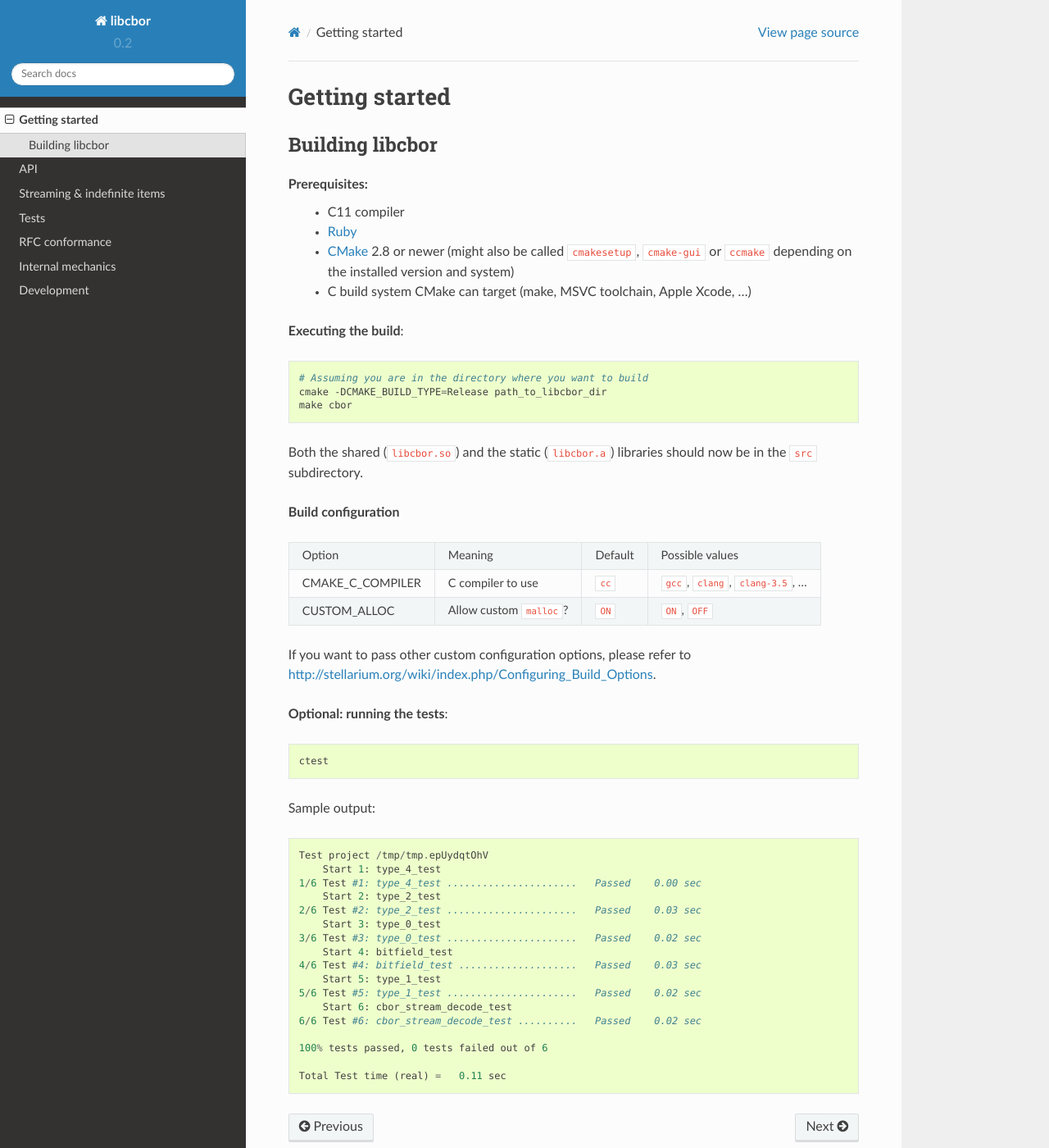
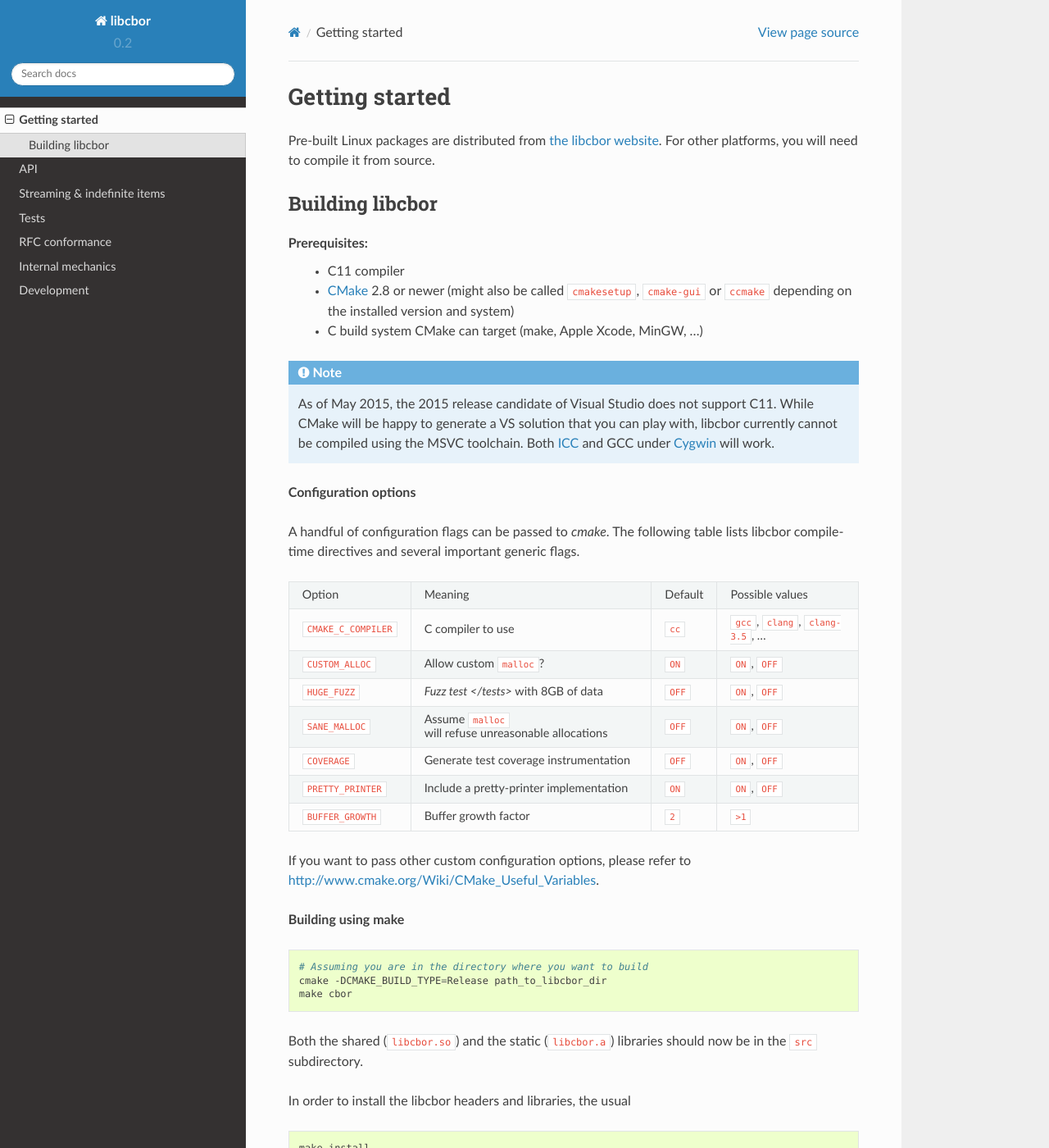
Before and after one commit to PJK/libcbor, a Sphinx documentation site: the page built from doc/source/getting_started.rst, in a window 1280 px wide and 1400 px high. Shown: the whole window at 82% size. Built offline with Sphinx 7.4.7 and the Read the Docs theme 2.0.0, drawn with Linux system fonts in a browser that asks for light colours; some of the changed text lies outside the part shown.

Commit message:
Better build docs and mmap removal

```diff
--- a/doc/source/getting_started.rst
+++ b/doc/source/getting_started.rst
@@ -1,18 +1,41 @@
 Getting started
 ==========================
+
+Pre-built Linux packages are distributed from `the libcbor website <http://libcbor.org/>`_. For other platforms, you will need to compile it from source.
 
 Building libcbor
 ------------------
 
 Prerequisites:
  - C11 compiler
- - `Ruby <https://www.ruby-lang.org/en/downloads/>`_
  - CMake_ 2.8 or newer (might also be called ``cmakesetup``, ``cmake-gui`` or ``ccmake`` depending on the installed version and system)
- - C build system CMake can target (make, MSVC toolchain, Apple Xcode, ...)
+ - C build system CMake can target (make, Apple Xcode, MinGW, ...)
  .. _CMake: http://cmake.org/
 
+.. note:: As of May 2015, the 2015 release candidate of Visual Studio does not support C11. While CMake will be happy to generate a VS solution that you can play with, libcbor currently cannot be compiled using the MSVC toolchain. Both `ICC <https://software.intel.com/en-us/c-compilers>`_ and GCC under `Cygwin <https://www.cygwin.com/>`_ will work.
 
-**Executing the build**:
+
+**Configuration options**
+
+A handful of configuration flags can be passed to `cmake`. The following table lists libcbor compile-time directives and several important generic flags.
+
+======================  =======================================================   ======================  =====================================================================================================================
+Option                  Meaning                                                   Default                 Possible values
+----------------------  -------------------------------------------------------   ----------------------  ---------------------------------------------------------------------------------------------------------------------
+``CMAKE_C_COMPILER``    C compiler to use                                         ``cc``                   ``gcc``, ``clang``, ``clang-3.5``, ...
+``CUSTOM_ALLOC``        Allow custom ``malloc``?                                  ``ON``                   ``ON``, ``OFF``
+
+``HUGE_FUZZ``           `Fuzz test </tests>` with 8GB of data                      ``OFF``                   ``ON``, ``OFF``
+``SANE_MALLOC``         Assume ``malloc`` will refuse unreasonable allocations                   ``OFF``                   ``ON``, ``OFF``
+``COVERAGE``            Generate test coverage instrumentation                    ``OFF``                   ``ON``, ``OFF``
+``PRETTY_PRINTER``      Include a pretty-printer implementation                    ``ON``                   ``ON``, ``OFF``
+``BUFFER_GROWTH``       Buffer growth factor                                       ``2``                     ``>1``
+======================  =======================================================   ======================  =====================================================================================================================
+
+
+If you want to pass other custom configuration options, please refer to `<http://www.cmake.org/Wiki/CMake_Useful_Variables>`_.
+
+**Building using make**
 
 .. code-block:: bash
 
@@ -22,45 +45,15 @@ Prerequisites:
 
 Both the shared (``libcbor.so``) and the static (``libcbor.a``) libraries should now be in the ``src`` subdirectory.
 
-**Build configuration**
-
-
-======================  ====================================================   ======================  =====================================================================================================================
-Option                  Meaning                                                Default                 Possible values
-----------------------  ----------------------------------------------------   ----------------------  ---------------------------------------------------------------------------------------------------------------------
-CMAKE_C_COMPILER        C compiler to use                                      ``cc``                   ``gcc``, ``clang``, ``clang-3.5``, ...
-CUSTOM_ALLOC            Allow custom ``malloc``?                               ``ON``                   ``ON``, ``OFF``
-======================  ====================================================   ======================  =====================================================================================================================
-
-
-
-
-If you want to pass other custom configuration options, please refer to `<http://stellarium.org/wiki/index.php/Configuring_Build_Options>`_.
-
-**Optional: running the tests**:
+In order to install the libcbor headers and libraries, the usual
 
 .. code-block:: bash
 
-  ctest
+  make install
 
-Sample output:
+is what your're looking for. Root permissions required on most systems.
 
-::
 
-    Test project /tmp/tmp.epUydqtOhV
-        Start 1: type_4_test
-    1/6 Test #1: type_4_test ......................   Passed    0.00 sec
-        Start 2: type_2_test
-    2/6 Test #2: type_2_test ......................   Passed    0.03 sec
-        Start 3: type_0_test
-    3/6 Test #3: type_0_test ......................   Passed    0.02 sec
-        Start 4: bitfield_test
-    4/6 Test #4: bitfield_test ....................   Passed    0.03 sec
-        Start 5: type_1_test
-    5/6 Test #5: type_1_test ......................   Passed    0.02 sec
-        Start 6: cbor_stream_decode_test
-    6/6 Test #6: cbor_stream_decode_test ..........   Passed    0.02 sec
+**Building for ARM**
 
-    100% tests passed, 0 tests failed out of 6
-
-    Total Test time (real) =   0.11 sec
+If you are building
```
Also changed, not shown: 4 other files.
